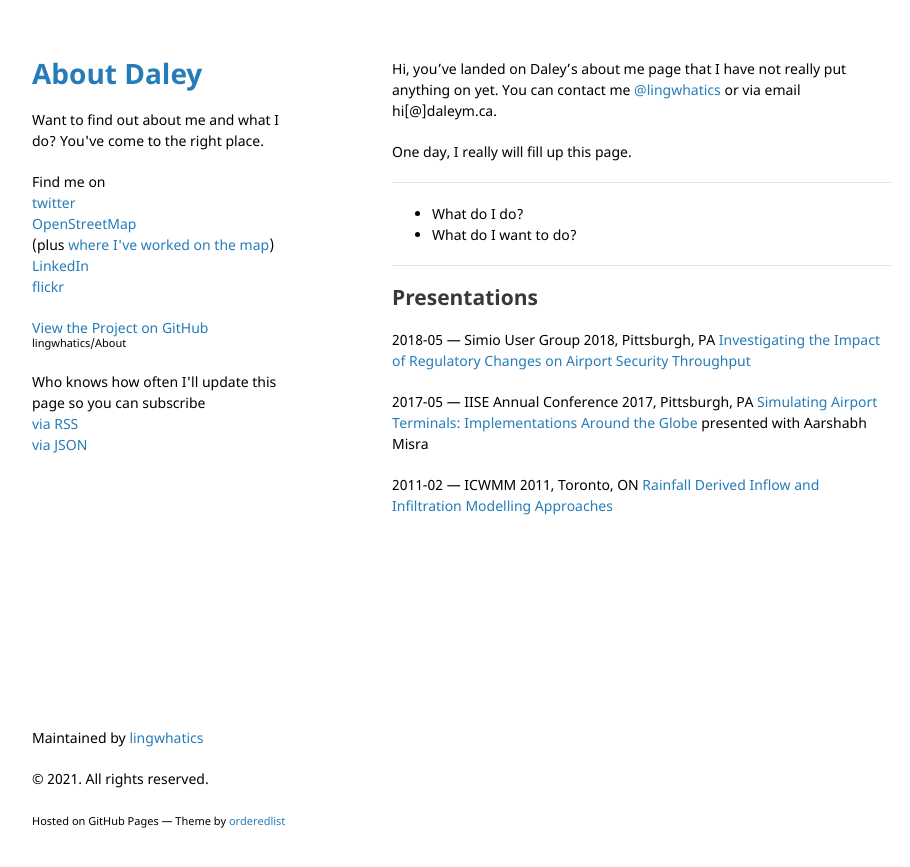
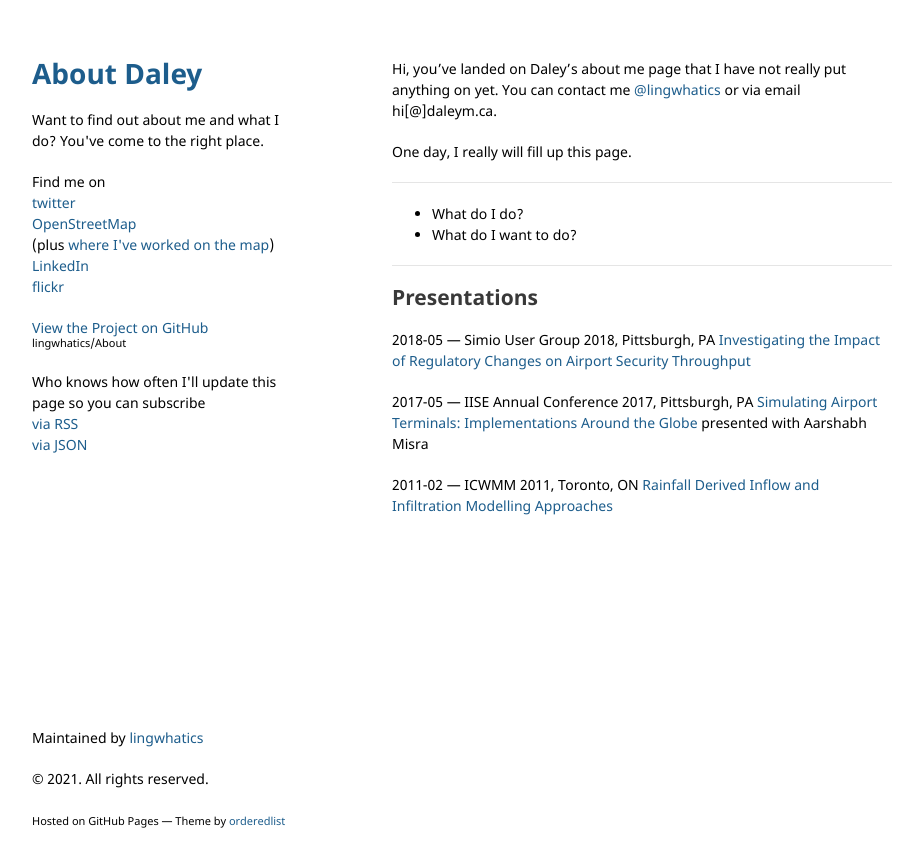
Before and after one commit to lingwhatics/About, a Jekyll site: the page built from index.md, in a window 1280 px wide. Shown: the top 867 px of the page, without its empty margins (178-1088 px from the left). Built offline with Jekyll 4.4.1, drawn with Linux system fonts in a browser that asks for light colours.

Commit message:
darken links when hovering2

```diff
--- a/assets/css/style.css
+++ b/assets/css/style.css
@@ -142,9 +142,9 @@ h2 { color: #393939; }
 
 h3, h4, h5, h6 { color: #494949; }
 
-a { color: #267CB9; text-decoration: none; }
+a { color: #1D5D8C; text-decoration: none; }
 
-a:hover, a:focus { color: #0f314a;}
+a:hover, a:focus { color: #3D5B20;}
 
 a small { font-size: 11px; color: #000000; margin-top: -0.3em; display: block; }
 
```
